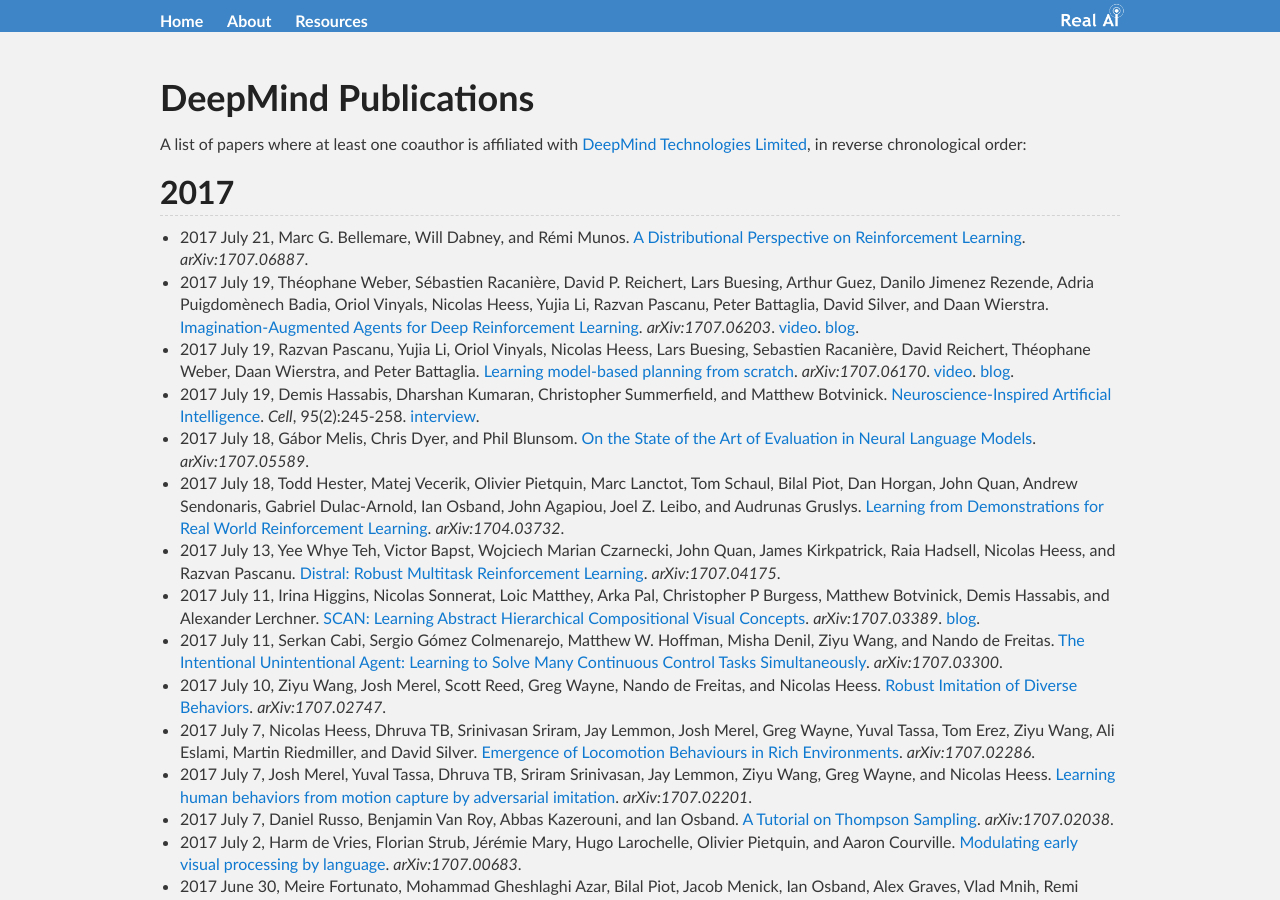
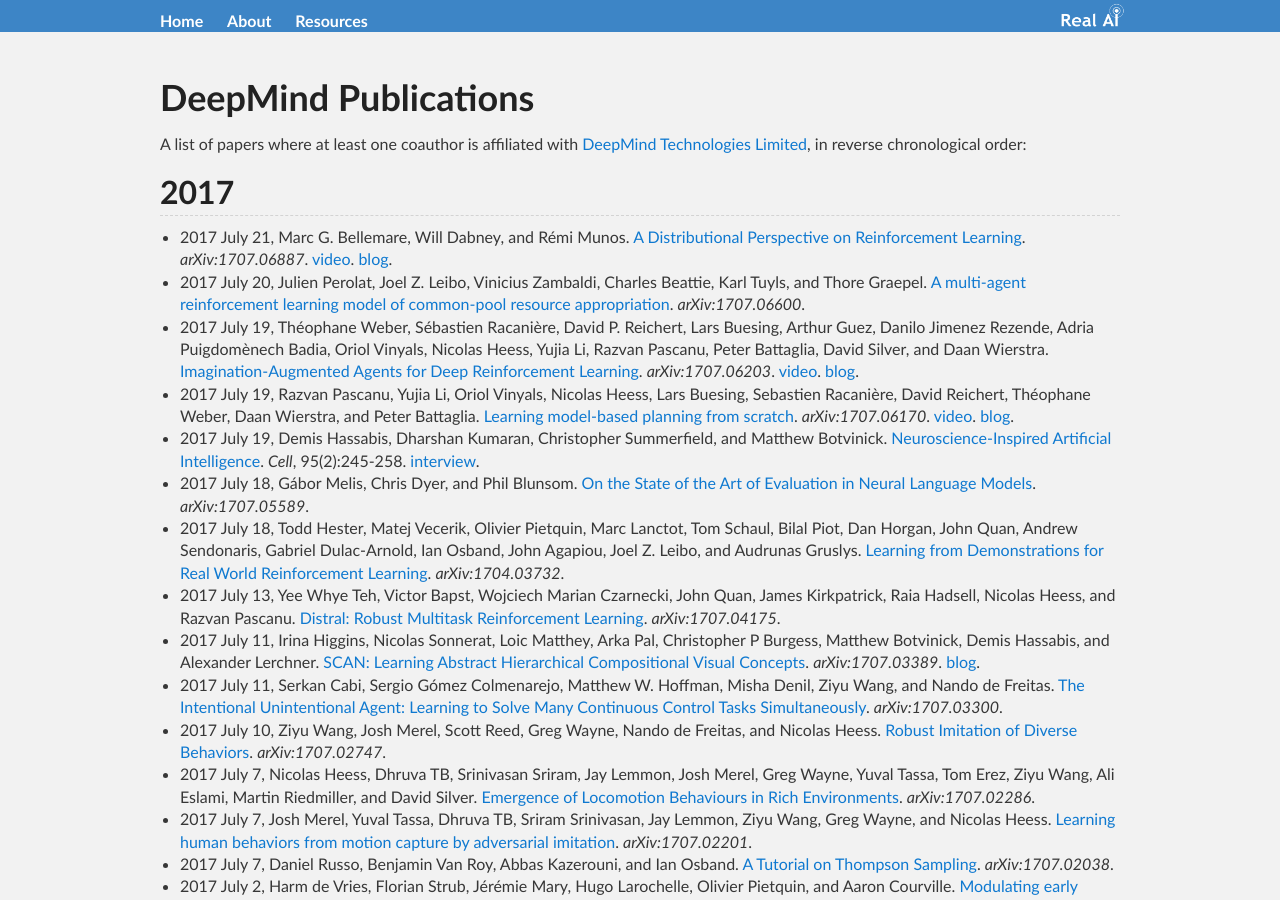
Before and after one commit to Tonywuhk/realai.org, a Jekyll site: the page built from labs/deepmind-publications.md, in a window 1280 px wide and 900 px high. Built offline with Jekyll 4.4.1, drawn with Linux system fonts in a browser that asks for light colours; our own code applies the rules of GitHub Pages for plain Markdown files; formulas are drawn with MathJax 3; the repository's description, which GitHub fills in, is left out.

Commit message:
Add DeepMind papers

```diff
--- a/labs/deepmind-publications.md
+++ b/labs/deepmind-publications.md
@@ -8,7 +8,8 @@
 
 ## 2017
 
-* 2017 July 21, Marc G. Bellemare, Will Dabney, and Rémi Munos. [A Distributional Perspective on Reinforcement Learning](https://arxiv.org/abs/1707.06887). *arXiv:1707.06887*.
+* 2017 July 21, Marc G. Bellemare, Will Dabney, and Rémi Munos. [A Distributional Perspective on Reinforcement Learning](https://arxiv.org/abs/1707.06887). *arXiv:1707.06887*. [video](http://youtu.be/yFBwyPuO2Vg). [blog](https://deepmind.com/blog/going-beyond-average-reinforcement-learning/).
+* 2017 July 20, Julien Perolat, Joel Z. Leibo, Vinicius Zambaldi, Charles Beattie, Karl Tuyls, and Thore Graepel. [A multi-agent reinforcement learning model of common-pool resource appropriation](https://arxiv.org/abs/1707.06600). *arXiv:1707.06600*.
 * 2017 July 19, Théophane Weber, Sébastien Racanière, David P. Reichert, Lars Buesing, Arthur Guez, Danilo Jimenez Rezende, Adria Puigdomènech Badia, Oriol Vinyals, Nicolas Heess, Yujia Li, Razvan Pascanu, Peter Battaglia, David Silver, and Daan Wierstra. [Imagination-Augmented Agents for Deep Reinforcement Learning](https://arxiv.org/abs/1707.06203). *arXiv:1707.06203*. [video](https://drive.google.com/open?id=0B4tKsKnCCZtQY2tTOThucHVxUTQ). [blog](https://deepmind.com/blog/agents-imagine-and-plan/).
 * 2017 July 19, Razvan Pascanu, Yujia Li, Oriol Vinyals, Nicolas Heess, Lars Buesing, Sebastien Racanière, David Reichert, Théophane Weber, Daan Wierstra, and Peter Battaglia. [Learning model-based planning from scratch](https://arxiv.org/abs/1707.06170). *arXiv:1707.06170*. [video](https://drive.google.com/open?id=0B3u8dCFTG5iVaUxzbzRmNldGcU0). [blog](https://deepmind.com/blog/agents-imagine-and-plan/).
 * 2017 July 19, Demis Hassabis, Dharshan Kumaran, Christopher Summerfield, and Matthew Botvinick. [Neuroscience-Inspired Artificial Intelligence](http://www.cell.com/neuron/fulltext/S0896-6273(17)30509-3). *Cell*, 95(2):245-258. [interview](https://www.theverge.com/2017/7/19/15998610/ai-neuroscience-machine-learning-deepmind-demis-hassabis-interview).
```
